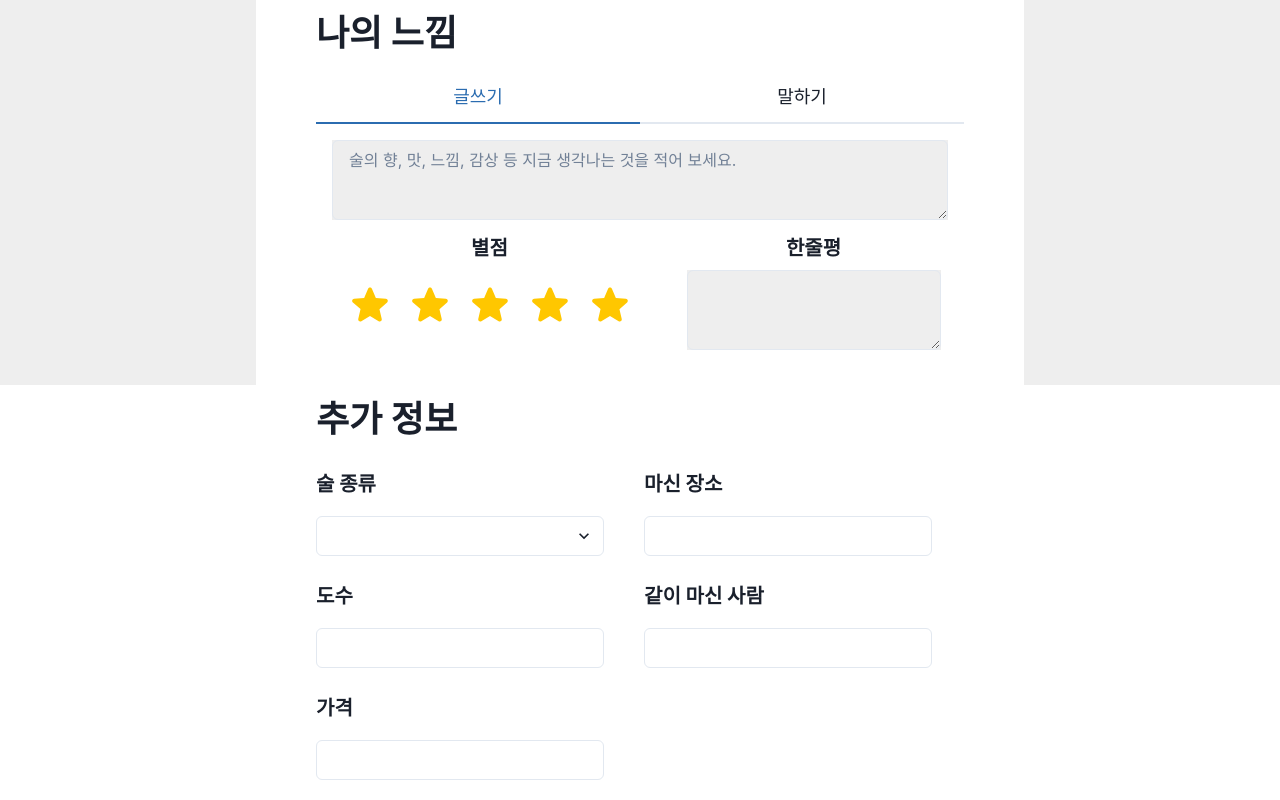
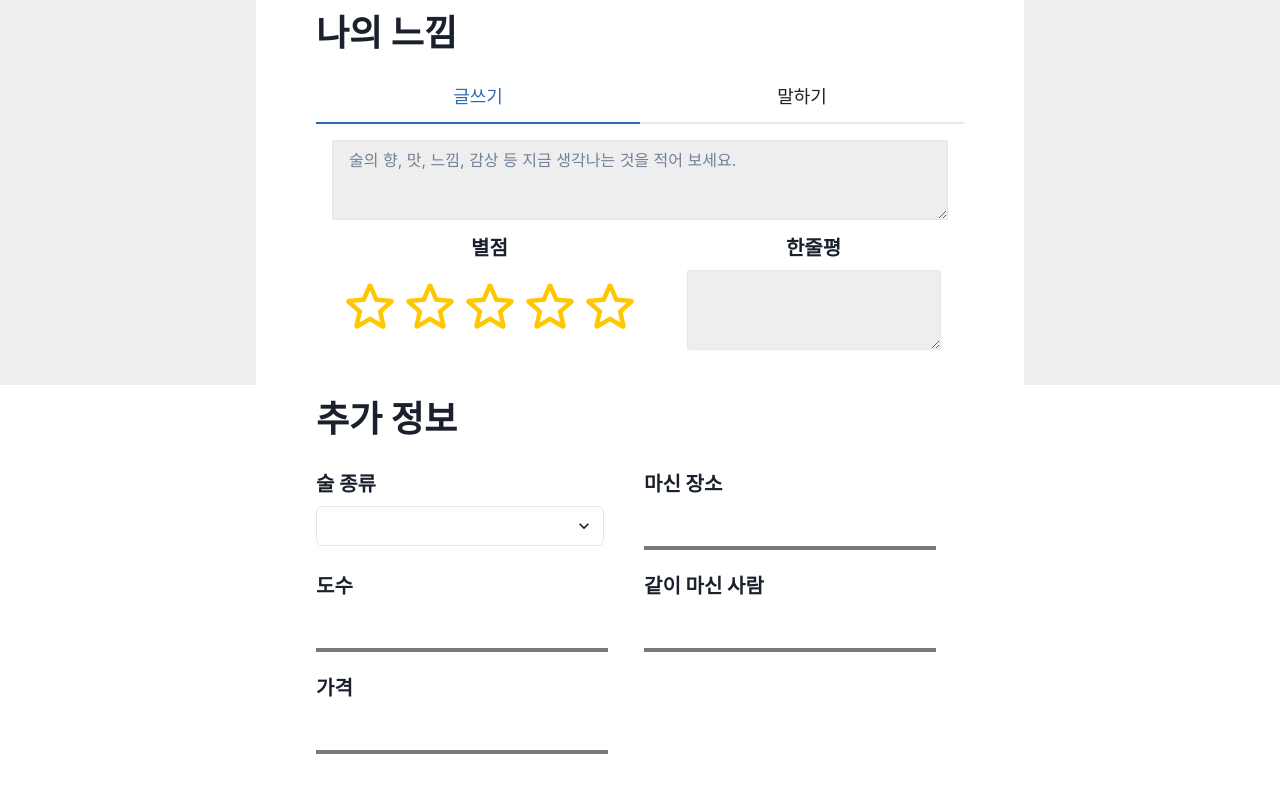
Before and after one commit to CoKothon-sulchup/sulchup-web, a React (Create React App) app: page /write in a window 1280 px wide. Shown: the part 415-1215 px from the top of the page. After the commit the page ends 1185 px from the top, so only its background shows below. Built offline with nearby package versions, Linux system fonts and the light colour scheme.

Commit message:
underlined

```diff
--- a/src/pages/write.tsx
+++ b/src/pages/write.tsx
@@ -15,6 +15,7 @@ import {
   GridItem,
   Grid,
   Select,
+  Divider,
 } from "@chakra-ui/react";
 import { BsFillRecordCircleFill } from "react-icons/bs";
 
@@ -35,11 +36,12 @@ export const Write = () => {
   const names = ["마신 장소", "도수", "같이 마신 사람", "가격"];
 
   const gridItems = names.map((name) => (
-    <GridItem mb="20px">
-      <Heading size="md" mb="20px">
+    <GridItem mb="10px">
+      <Heading size="md" mb="10px">
         {name}
       </Heading>
-      <Input w="90%" />
+      <Input w="90%" border="none" />
+      <Divider border="2px" w="90%" />
     </GridItem>
   ));
 
@@ -95,27 +97,27 @@ export const Write = () => {
               <IconButton
                 colorScheme="Blue"
                 aria-label="star"
-                icon={<Image mx="5px" w="50px" src="images/star.svg" />}
+                icon={<Image mx="5px" w="50px" src="images/star_empty.svg" />}
               />
               <IconButton
                 colorScheme="Blue"
                 aria-label="star"
-                icon={<Image mx="5px" w="50px" src="images/star.svg" />}
+                icon={<Image mx="5px" w="50px" src="images/star_empty.svg" />}
               />
               <IconButton
                 colorScheme="Blue"
                 aria-label="star"
-                icon={<Image mx="5px" w="50px" src="images/star.svg" />}
+                icon={<Image mx="5px" w="50px" src="images/star_empty.svg" />}
               />
               <IconButton
                 colorScheme="Blue"
                 aria-label="star"
-                icon={<Image mx="5px" w="50px" src="images/star.svg" />}
+                icon={<Image mx="5px" w="50px" src="images/star_empty.svg" />}
               />
               <IconButton
                 colorScheme="Blue"
                 aria-label="star"
-                icon={<Image mx="5px" w="50px" src="images/star.svg" />}
+                icon={<Image mx="5px" w="50px" src="images/star_empty.svg" />}
               />
             </Flex>
           </Flex>
@@ -138,7 +140,7 @@ export const Write = () => {
             gap={2}
           >
             <GridItem mb="20px">
-              <Heading size="md" mb="20px">
+              <Heading size="md" mb="10px">
                 술 종류
               </Heading>
               <Select w="90%"></Select>
```
